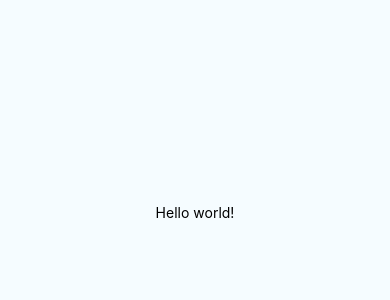
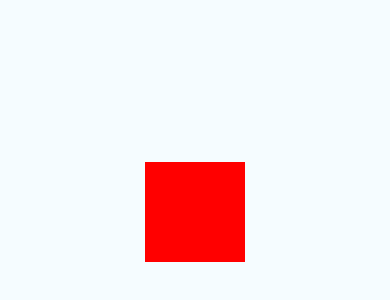
Before and after one commit to gnguyen89/react-native-animated-card-stack, a React Native app: screen / in a window 390 px wide. Shown: the part 210-510 px from the top of the page. Built offline with nearby package versions, Linux system fonts and the light colour scheme.

Commit message:
Add new cardStack file

```diff
--- a/App.js
+++ b/App.js
@@ -1,6 +1,6 @@
 import React, { Component } from 'react';
 import { StyleSheet, Text, View, Animated, PanResponder } from 'react-native';
-import Test from './src/DragAndReset';
+import Test from './src/CardStack';
 
 const SWIPE_THRESHOLD = 120;
 
--- /dev/null
+++ b/src/CardStack.js
@@ -0,0 +1,106 @@
+import React, { Component } from 'react';
+import { StyleSheet, View, Animated, PanResponder } from 'react-native';
+import clamp from 'clamp';
+
+
+const colors = ['red', 'blue', 'yellow', 'green', 'purple', 'orange'];
+
+const SWIPE_THRESHOLD = 120;
+
+export default class CardStack extends Component {
+  constructor(props) {
+    super(props);
+
+    this.state = {
+      pan: new Animated.ValueXY(),
+      scale: new Animated.Value(1),
+      colorIndex: 0,
+    };
+
+    this.resetState = this.resetState.bind(this);
+    this.moveNext = this.moveNext.bind(this);
+  }
+
+  componentWillMount() {
+    this._panResponder = PanResponder.create({
+      onStartShouldSetPanResponder: () => true,
+      onPanResponderGrant: (e, gestureState) => {
+        // Center box
+        this.state.pan.setOffset({x: this.state.pan.x._value, y: this.state.pan.y._value});
+        this.state.pan.setValue({x: 0, y: 0});
+
+        // Scale up
+        this.state.scale.setValue(1.2);
+      },
+      onPanResponderMove: Animated.event([
+        null, { dx: this.state.pan.x, dy: this.state.pan.y }
+      ]),
+      onPanResponderRelease: (e, { vx, vy }) => {
+        // reset offset to help center box
+        this.state.pan.flattenOffset();
+        if (Math.abs(this.state.pan.x._value) > SWIPE_THRESHOLD) {
+          if (vx >= 0) {
+            velocity = clamp(vx, 3, 5);
+          } else if (vx < 0) {
+            velocity = clamp(vx * -1, 3, 5) * -1;
+          }
+          Animated.decay(this.state.pan, {
+            velocity: {x: velocity, y: vy},
+            deceleration: 0.98
+          }).start(this.resetState)
+        } else {
+          Animated.spring(            //Step 1
+            this.state.pan,         //Step 2
+            { toValue: { x:0, y:0 } }     //Step 3
+          ).start();
+        }
+        this.state.scale.setValue(1);
+      },
+    });
+  }
+
+  resetState() {
+    this.state.pan.setValue({ x: 0, y: 0 });
+    this.moveNext();
+  }
+
+  moveNext() {
+    const { colorIndex } = this.state;
+    const newIndex = (colorIndex === colors.length - 1) ? 0 : colorIndex + 1;
+    this.setState({ colorIndex: newIndex });
+  }
+
+  render() {
+    const { pan, scale, colorIndex } = this.state;
+
+    const [translateX, translateY] = [pan.x, pan.y];
+    const rotate = pan.x.interpolate({inputRange: [-200, 0, 200], outputRange: ["-30deg", "0deg", "30deg"]});
+    const opacity = pan.x.interpolate({inputRange: [-200, 0, 200], outputRange: [0.5, 1, 0.5]})
+
+    const helloStyles = {transform: [{translateX}, {translateY}, {rotate}, {scale}], opacity};
+
+    return (
+      <View style={styles.container}>
+        <Animated.View
+          {...this._panResponder.panHandlers}
+          style={helloStyles}
+        >
+          <View style={[styles.card, { backgroundColor: colors[colorIndex] }]} />
+        </Animated.View>
+      </View>
+    );
+  }
+}
+
+const styles = StyleSheet.create({
+  container: {
+    flex: 1,
+    justifyContent: 'center',
+    alignItems: 'center',
+    backgroundColor: '#F5FCFF',
+  },
+  card: {
+    width: 100,
+    height: 100,
+  }
+});
```
